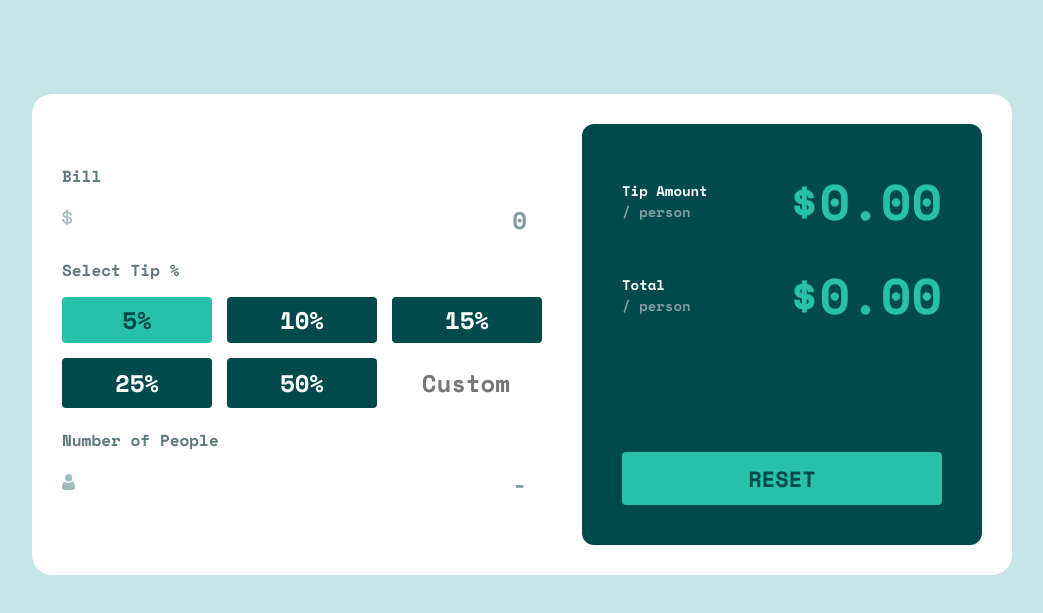
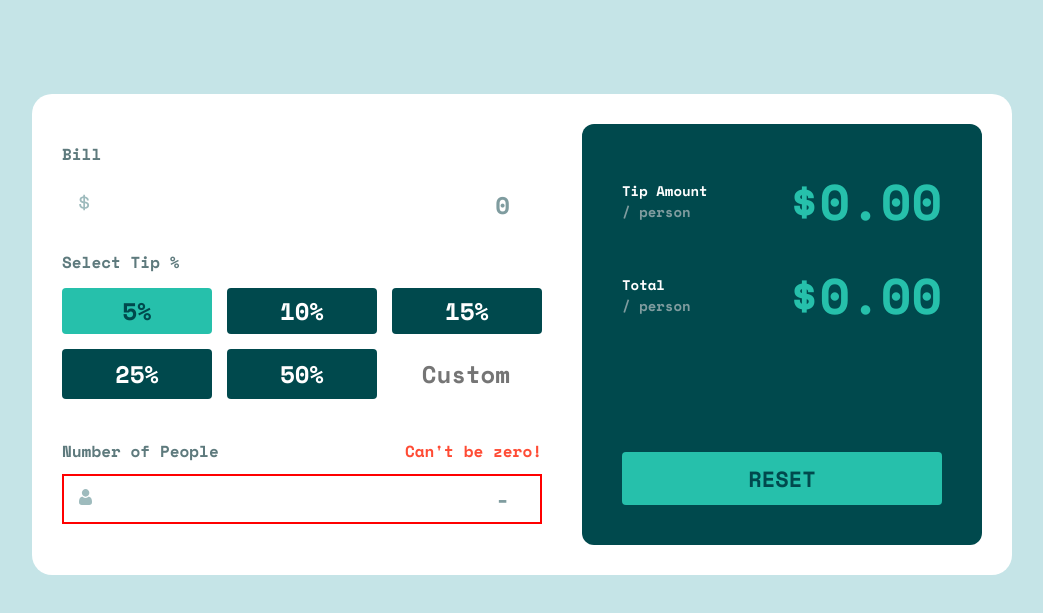
Before and after one commit to kamilkoziol5/Tip-Calculator-App-, a plain HTML site: page index.html in a window 1280 px wide. Both pictures are taken after a click on the button "5%". Shown: the part 147-760 px from the top of the page, without its empty margins (118-1161 px from the left). Drawn offline with nearby package versions, Linux system fonts and the light colour scheme.

Commit message:
add alert messages

```diff
--- a/index.html
+++ b/index.html
@@ -29,7 +29,7 @@
 					<input id="bill-input" type="number" placeholder="0" />
 				</div>
 				<span>Select Tip %</span>
-				<div class="select-tip-wrapper" 5>
+				<div class="select-tip-wrapper">
 					<button class="btn-tip" data-percent="5">5%</button>
 					<button class="btn-tip" data-percent="10">10%</button>
 					<button class="btn-tip" data-percent="15">15%</button>
@@ -37,7 +37,10 @@
 					<button class="btn-tip" data-percent="50">50%</button>
 					<input type="number" class="btn-custom" placeholder="Custom" />
 				</div>
-				<span>Number of People</span>
+				<div class="number-people-title">
+					<span>Number of People</span>
+					<span class="alert-message">Can't be zero!</span>
+				</div>
 				<div class="number-people-wrapper">
 					<span class="icon"><img src="images/icon-person.svg" alt="" /></span
 					><input id="person-input" type="number" placeholder="-" />
--- a/main.js
+++ b/main.js
@@ -5,6 +5,9 @@ const personInput = document.querySelector('#person-input');
 const btnReset = document.querySelector('.reset-btn');
 const tipPerPersonDiv = document.querySelector('.amount-person');
 const totalAmountPerPersonDiv = document.querySelector('.total-amount-person');
+const inputBillWrapper = document.querySelector('.input-bill-wrapper');
+const alertMessage = document.querySelector('.alert-message');
+const peopleInput = document.querySelector('.number-people-wrapper');
 
 btnTips.forEach(btn => {
 	btn.addEventListener('click', () => {
@@ -29,6 +32,7 @@ btnCustom.addEventListener('input', () => {
 function calculateTip() {
 	const bill = parseFloat(billInput.value);
 	const people = parseFloat(personInput.value);
+
 	let tipPercent = '';
 
 	const activePercentBtn = document.querySelector('.btn-tip.active');
@@ -37,6 +41,20 @@ function calculateTip() {
 		tipPercent = parseFloat(activePercentBtn.dataset.percent);
 	} else if (btnCustom.value) {
 		tipPercent = parseFloat(btnCustom.value);
+	}
+
+	if (people <= 0 || isNaN(people)) {
+		alertMessage.style.opacity = '1';
+		peopleInput.classList.add('active-border');
+	} else {
+		alertMessage.style.opacity = '0';
+		peopleInput.classList.remove('active-border');
+	}
+
+	if (bill > 0) {
+		inputBillWrapper.classList.add('active');
+	} else {
+		inputBillWrapper.classList.remove('active');
 	}
 
 	if (!bill || !people || !tipPercent) {
@@ -60,4 +78,7 @@ btnReset.addEventListener('click', () => {
 	totalAmountPerPersonDiv.textContent = '$0.00';
 	btnCustom.value = '';
 	btnTips.forEach(btn => btn.classList.remove('active'));
+	inputBillWrapper.classList.remove('active');
+	peopleInput.classList.remove('active-border');
+	alertMessage.style.opacity = '0';
 });
--- a/style.scss
+++ b/style.scss
@@ -55,6 +55,9 @@ body {
 			align-items: center;
 			justify-content: space-between;
 			margin: 0.7rem 0;
+			padding: 5px 15px;
+			border: 2px solid transparent;
+			transition: 200ms ease;
 
 			input {
 				width: 100%;
@@ -69,6 +72,14 @@ body {
 					color: $grey-400;
 					font-weight: 700;
 				}
+			}
+
+			&:hover {
+				border: 2px solid $green-400;
+			}
+
+			&.active {
+				border: 2px solid $green-400;
 			}
 		}
 
@@ -122,11 +133,25 @@ body {
 			}
 		}
 
+		.number-people-title {
+			display: flex;
+			align-items: center;
+			justify-content: space-between;
+			margin-top: 2.5rem;
+		}
+		.alert-message {
+			color: rgb(255, 76, 53);
+			transition: 200ms ease;
+			opacity: 0;
+		}
+
 		.number-people-wrapper {
 			display: flex;
 			align-items: center;
 			justify-content: space-between;
 			margin: 0.7rem 0;
+			padding: 5px 15px;
+			transition: 200ms ease;
 
 			input {
 				width: 100%;
@@ -141,6 +166,10 @@ body {
 					color: $grey-400;
 					font-weight: 700;
 				}
+			}
+
+			&.active-border {
+				border: 2px solid red;
 			}
 		}
 	}
```
Also changed, not shown: CSS/style.css, 1 other file.
